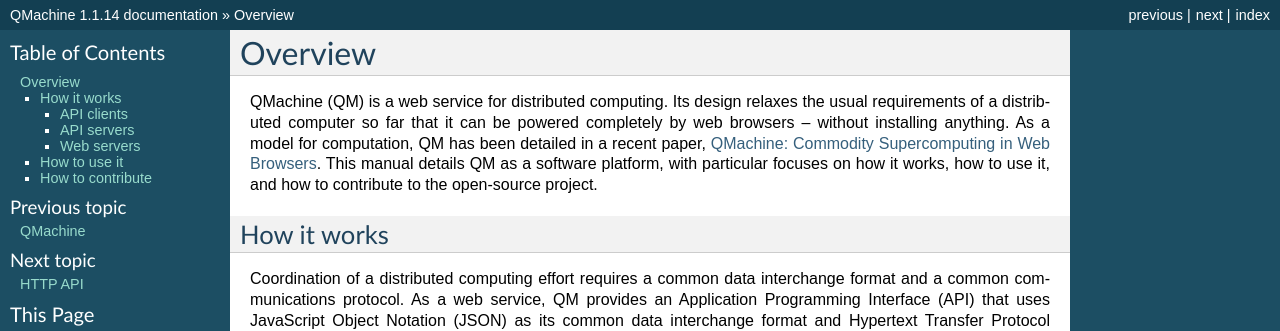
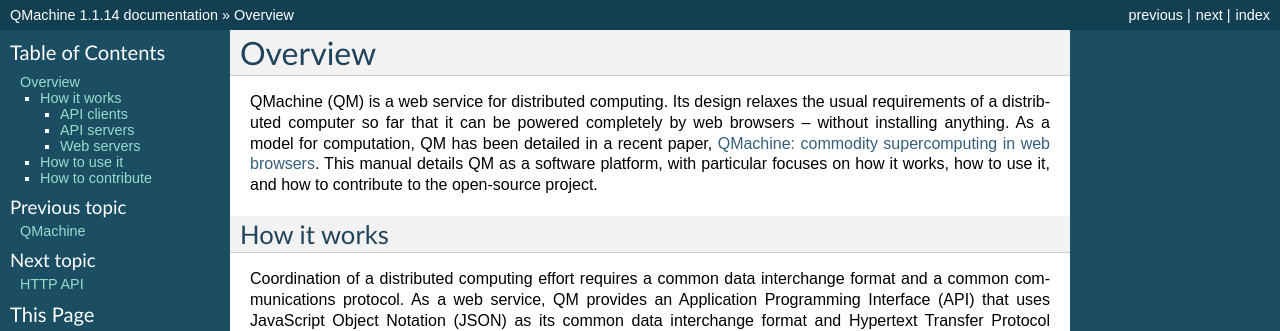
Before and after one commit to qmachine/qmachine, a Sphinx documentation site: the page built from docs/overview.rst, in a window 1280 px wide. Shown: the top 331 px of the page. Built offline with Sphinx 7.4.7, drawn with Linux system fonts in a browser that asks for light colours.

Commit message:
Lowercased manuscript name even though that looks weird

```diff
--- a/docs/overview.rst
+++ b/docs/overview.rst
@@ -5,7 +5,7 @@ QMachine (QM) is a web service for distributed computing. Its design relaxes
 the usual requirements of a distributed computer so far that it can be powered
 completely by web browsers -- without installing anything. As a model for
 computation, QM has been detailed in a recent paper,
-`QMachine: Commodity Supercomputing in Web Browsers
+`QMachine: commodity supercomputing in web browsers
 <http://www.biomedcentral.com/1471-2105/15/176>`_. This manual details QM as a
 software platform, with particular focuses on how it works, how to use it, and
 how to contribute to the open-source project.
--- a/src/homepage/index.html
+++ b/src/homepage/index.html
@@ -126,7 +126,7 @@
       <div class="alert alert-warning alert-dismissable">
         <button type="button" class="close" data-dismiss="alert"
             aria-hidden="true">&times;</button>
-          On June 9, <a class="alert-link" href="http://www.biomedcentral.com/1471-2105/15/176/abstract">QMachine: Commodity Supercomputing in Web Browsers</a>
+          On June 9, <a class="alert-link" href="http://www.biomedcentral.com/1471-2105/15/176/abstract">QMachine: commodity supercomputing in web browsers</a>
           was published online in <em>BMC Bioinformatics</em>. Check it out!
       </div>
     </div>
```
Also changed, not shown: other parts of src/homepage/index.html (+1 -1 lines), README.md (+1 -1 lines).
